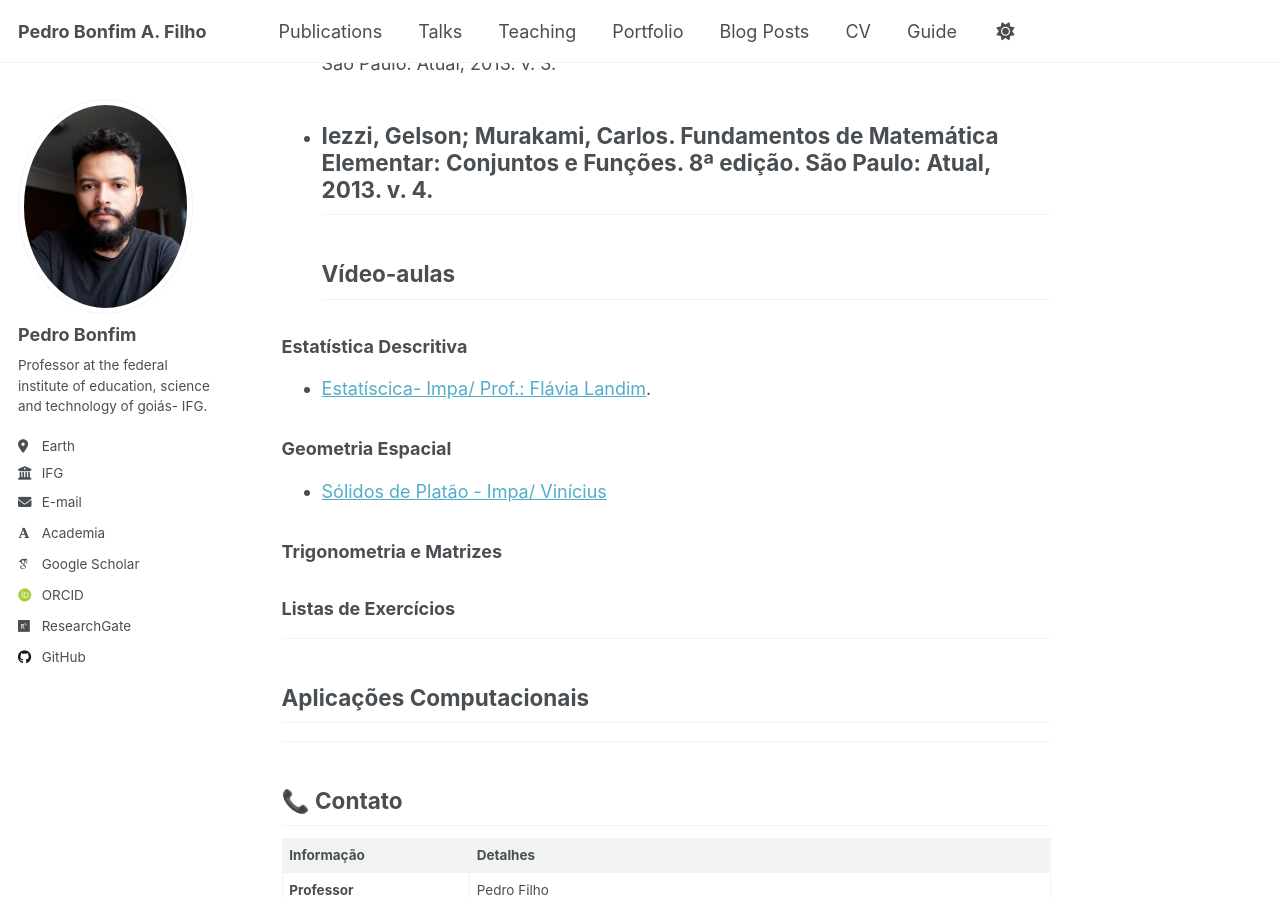
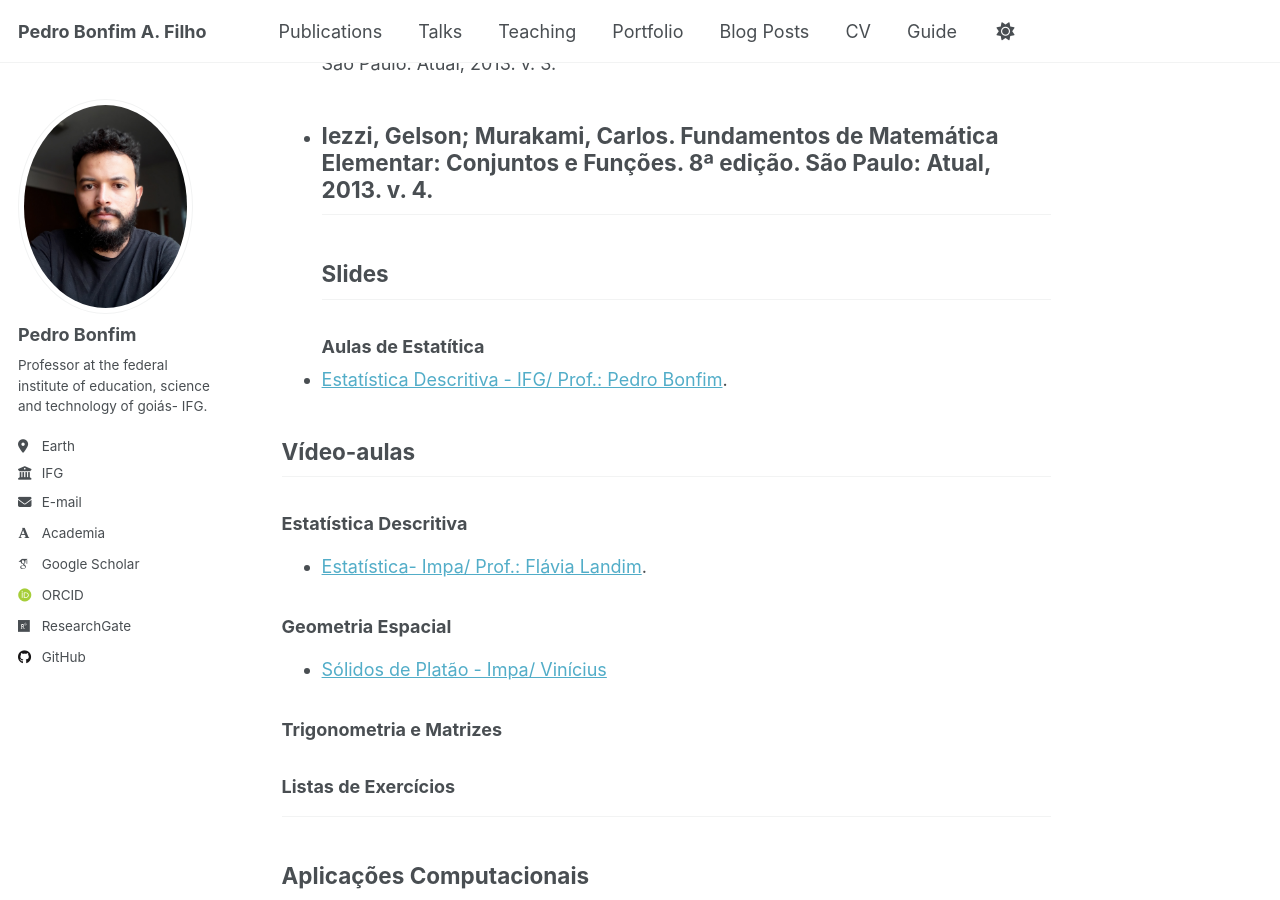
Before and after one commit to pedroassuncaofilho/pedroassuncaofilho.github.io, a Jekyll site: the page built from _teaching/matematica2nd.md, in a window 1280 px wide and 900 px high, scrolled down 2396 px. Built offline with Jekyll 4.4.1, drawn with Linux system fonts in a browser that asks for light colours; some web fonts are replaced.

Commit message:
Update matematica2nd.md

```diff
--- a/_teaching/matematica2nd.md
+++ b/_teaching/matematica2nd.md
@@ -56,10 +56,15 @@ analisá-los, contribuindo com elementos para a tomada de decisões sobre como e
 - Iezzi, Gelson. **Fundamentos de Matemática Elementar: Trigonometria**. 9ª edição. São Paulo: Atual, 2013. v. 3.
 - Iezzi, Gelson; Murakami, Carlos. **Fundamentos de Matemática Elementar: Conjuntos e Funções**. 8ª edição. São Paulo: Atual, 2013. v. 4.
 ---
+## Slides
+### Aulas de Estatítica
+
+- [Estatística Descritiva - IFG/ Prof.: Pedro Bonfim](https://www.dropbox.com/scl/fi/z0q97ofy98p8ko0mpfb2v/aula-te-rica-1.pdf?rlkey=k28ojd5fsm3h8e64t39i0luon&st=28zl09mq&dl=0).
+
 ##  Vídeo-aulas
 
 ### Estatística Descritiva
-- [Estatíscica- Impa/ Prof.: Flávia Landim](https://www.youtube.com/watch?v=wmrVbJq0Tus).
+- [Estatística- Impa/ Prof.: Flávia Landim](https://www.youtube.com/watch?v=wmrVbJq0Tus).
 
 ###  Geometria Espacial
 
```
